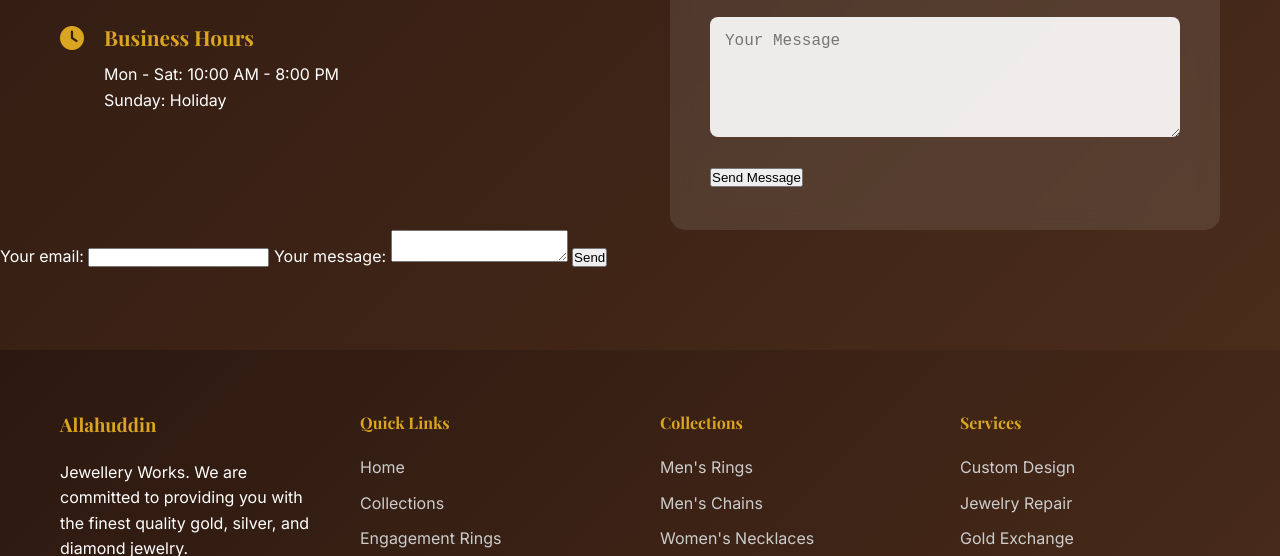
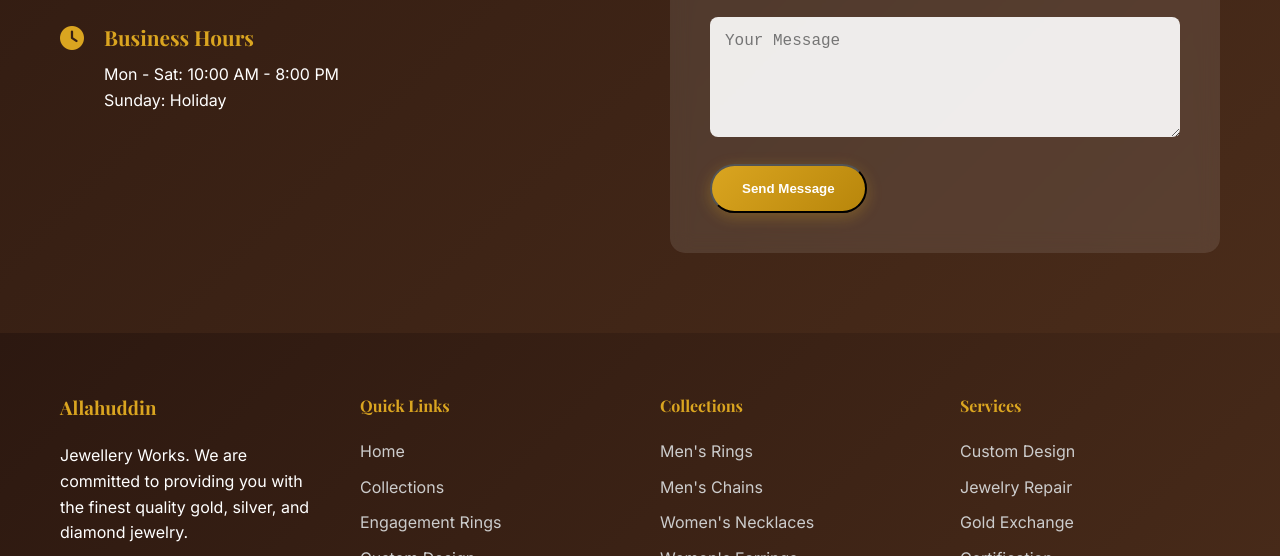
Before and after one commit to Abdul1473/gold, a website: page index.html in a window 1280 px wide. Shown: the part 5058-5614 px from the top of the page. Drawn offline with nearby package versions, Linux system fonts and the light colour scheme.

Commit message:
Update index.html

```diff
--- a/index.html
+++ b/index.html
@@ -291,26 +291,12 @@
                             <option value="repair">Repair Services</option>
                         </select>
                         <textarea rows="5" placeholder="Your Message" required name="message" ></textarea>
-                        <button type="submit">Send Message</button>
+                        <button type="submit"class="cta-btn" >Send Message</button>
                     </form>
                 </div>
             </div>
         </div>
-        <form
-  action="https://formspree.io/f/mvgqdqlz"
-  method="POST"
->
-  <label>
-    Your email:
-    <input type="email" name="email">
-  </label>
-  <label>
-    Your message:
-    <textarea name="message"></textarea>
-  </label>
-  <!-- your other form fields go here -->
-  <button type="submit">Send</button>
-</form>
+
     </section>
 
     <!-- Footer -->
```
